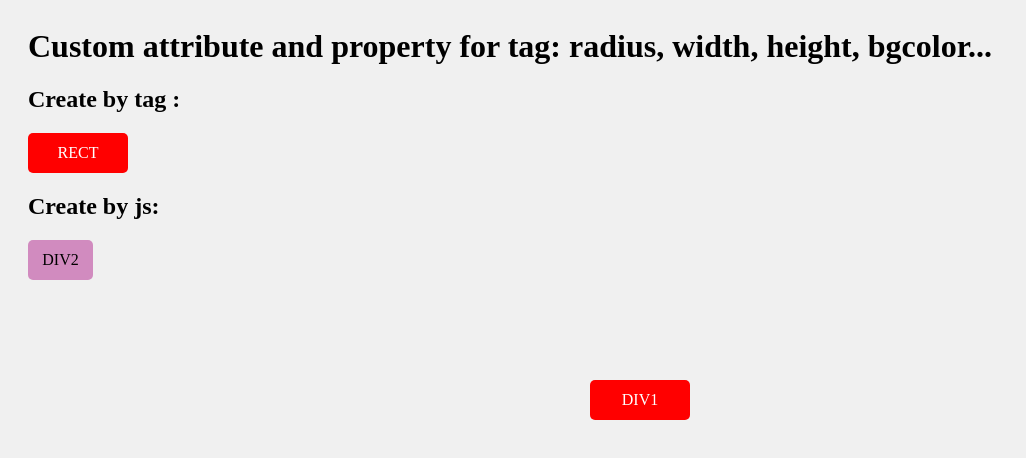
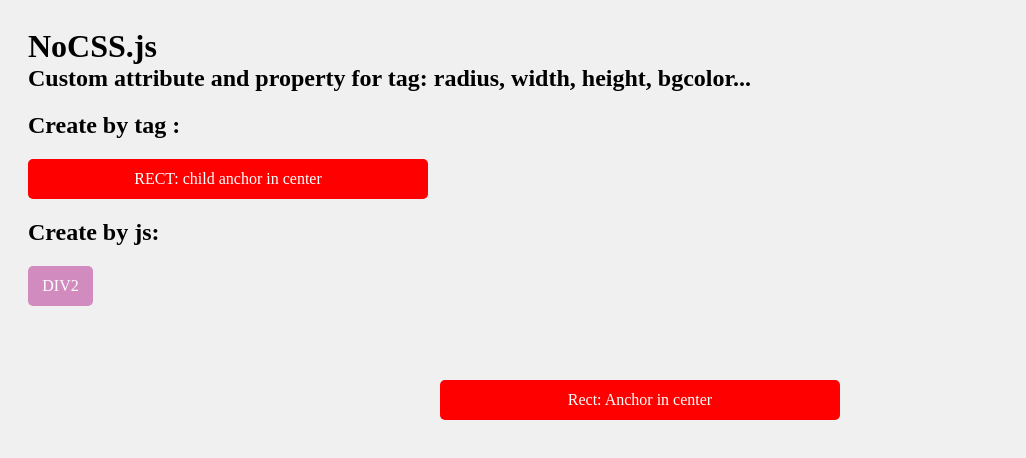
Before and after one commit to surfsky/NoCss, a plain HTML site: page index.html in a window 1280 px wide. Shown: the whole page, without its empty margins (0-1026 px from the left). Drawn offline with Linux system fonts and the light colour scheme.

Commit message:
update index.html

```diff
--- a/index.html
+++ b/index.html
@@ -5,32 +5,35 @@
     </style>
 </head>
 <body width="100%" height="100%" padding="20px" bgcolor="#f0f0f0">
-    <h1>Custom attribute and property for tag: radius, width, height, bgcolor...</h1>
+    <h1 lineAnchor="center">NoCSS.js</h1>
+    <h2 lineAnchor="center">Custom attribute and property for tag: radius, width, height, bgcolor...</h2>
     <h2>Create by tag :</h2>
-    <div radius='5px' width='100px' height='40px' bgcolor='red' color="white" padding="4px" anchor="center" childAnchor="center">DIV1</div>
-    <rect radius='5px' width='100px' height='40px' bgcolor='red' color="white" padding="4px" childAnchor="center">RECT</rect>
+    <div radius='5px' width='400px' height='40px' bgcolor='red' color="white" padding="4px" anchor="center" childAnchor="center">Rect: Anchor in center</div>
+    <rect radius='5px' width='400px' height='40px' bgcolor='red' color="white" padding="4px" childAnchor="center">RECT: child anchor in center</rect>
     <h2>Create by js:</h2>
 </body>
 
 <script>
     // dynamic create tag and set property value.
-    const newDiv = document.createElement('div');
-    //newDiv.style.width  = '80px';
-    //newDiv.style.height = '40px';
-    //newDiv.style.padding = '4px';
-    newDiv.width  = '80px';
-    newDiv.height = '40px';
-    newDiv.padding = '4px';
-    newDiv.innerHTML = "DIV2"
-    newDiv.radius = '5px';
-    newDiv.bgColor = 'blue';
-    newDiv.childAnchor = 'center';
-    document.body.appendChild(newDiv);
+    const div = document.createElement('div');
+    //div.style.width  = '80px';
+    //div.style.height = '40px';
+    //div.style.padding = '4px';
+    div.width  = '80px';
+    div.height = '40px';
+    div.padding = '4px';
+    div.innerHTML = "DIV2"
+    div.radius = '5px';
+    div.bgColor = 'blue';
+    div.childAnchor = 'center';
+    div.color = 'white';
+    div.fontWeight = 'bold';
+    document.body.appendChild(div);
 
     // dynamic change property
     setInterval(()=> {
-        newDiv.bgColor = getRandomColor();
-        newDiv.width = getRandomWidth();
+        div.bgColor = getRandomColor();
+        div.width = getRandomWidth();
     }, 1000);
 
 
--- a/nocss.js
+++ b/nocss.js
@@ -35,13 +35,13 @@ class NoCss{
             'box', 'radius',
 
             // position
-            'anchor', 'fixAnchor', 'dock',
+            'anchor', 'lineAnchor', 'fixAnchor', 'dock',
 
             // child position
             'childAnchor', 'gridCol',
 
             // theme
-            'theme',
+            'theme', 'color',
             'bg','bgColor', 'bgImage', 'bgRepeat', 'bgPosition', 'bgSize',
 
             // effect
@@ -126,9 +126,8 @@ class NoCss{
             case 'anchor':            this.setAnchor(ele, newValue, 'absolute'); break;
             case 'fixanchor':         this.setAnchor(ele, newValue, 'fixed'); break;
             case 'dock':              this.setDock(ele, newValue, 'absolute'); break;
-
-            // child anchor
             case 'childanchor':       this.setChildAnchor(ele, newValue); break;
+            case 'lineanchor':        this.setLineAnchor(ele, newValue); break;
 
             // grid
             case 'gridcol':           this.setGridColumn(ele, newValue); break;
@@ -241,6 +240,21 @@ class NoCss{
             case Anchor.C   : s.position=position; s.top='50%';    s.left='50%';  s.transform='translate3D(-50%, -50%, 0)'; break;
             case Anchor.R   : s.position=position; s.top='50%';    s.right='0px'; s.transform='translateY(-50%)';           break;
             case Anchor.F   : s.position=position; s.top='0';      s.right='0';   s.bottom='0';   s.left='0'; s.width='100%'; s.height='100%';              break;  //
+        }
+        return ele;
+    }
+
+    /**
+     * Set flow mode line anchor
+     * @param {HTMLElement} ele
+     * @param {string} anchor left|center|right
+    */
+    static setLineAnchor(ele, anchor){
+        var s = ele.style;
+        switch (anchor){
+            case Anchor.L   : s.marginLeft = 0;       break;
+            case Anchor.C   : s.margin = '0 auto';    break;
+            case Anchor.R   : s.marginLeft = 'auto'; s.marginRight = 0; break;
         }
         return ele;
     }
```
Also changed, not shown: Task.md (+1 -1 lines).
